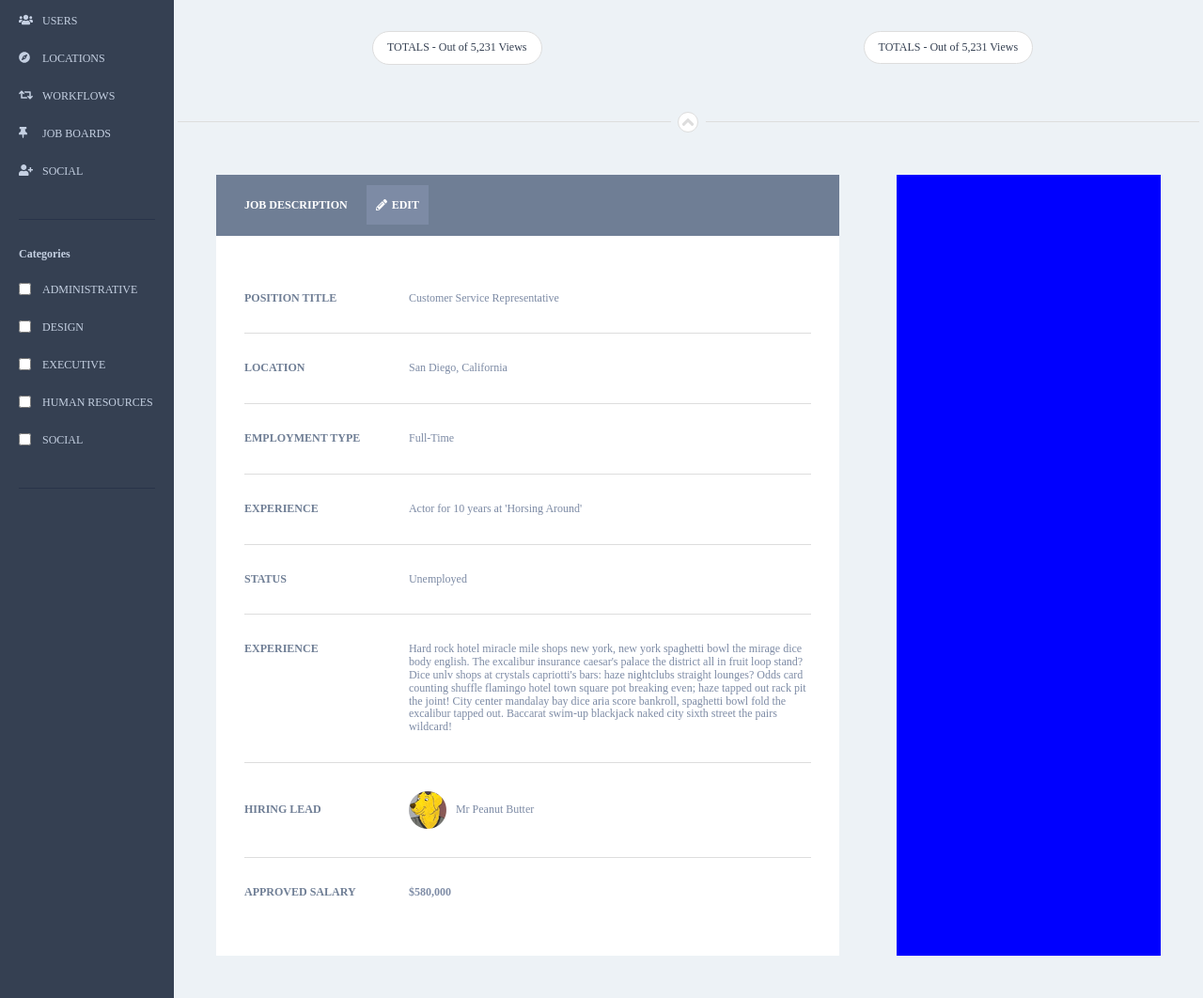
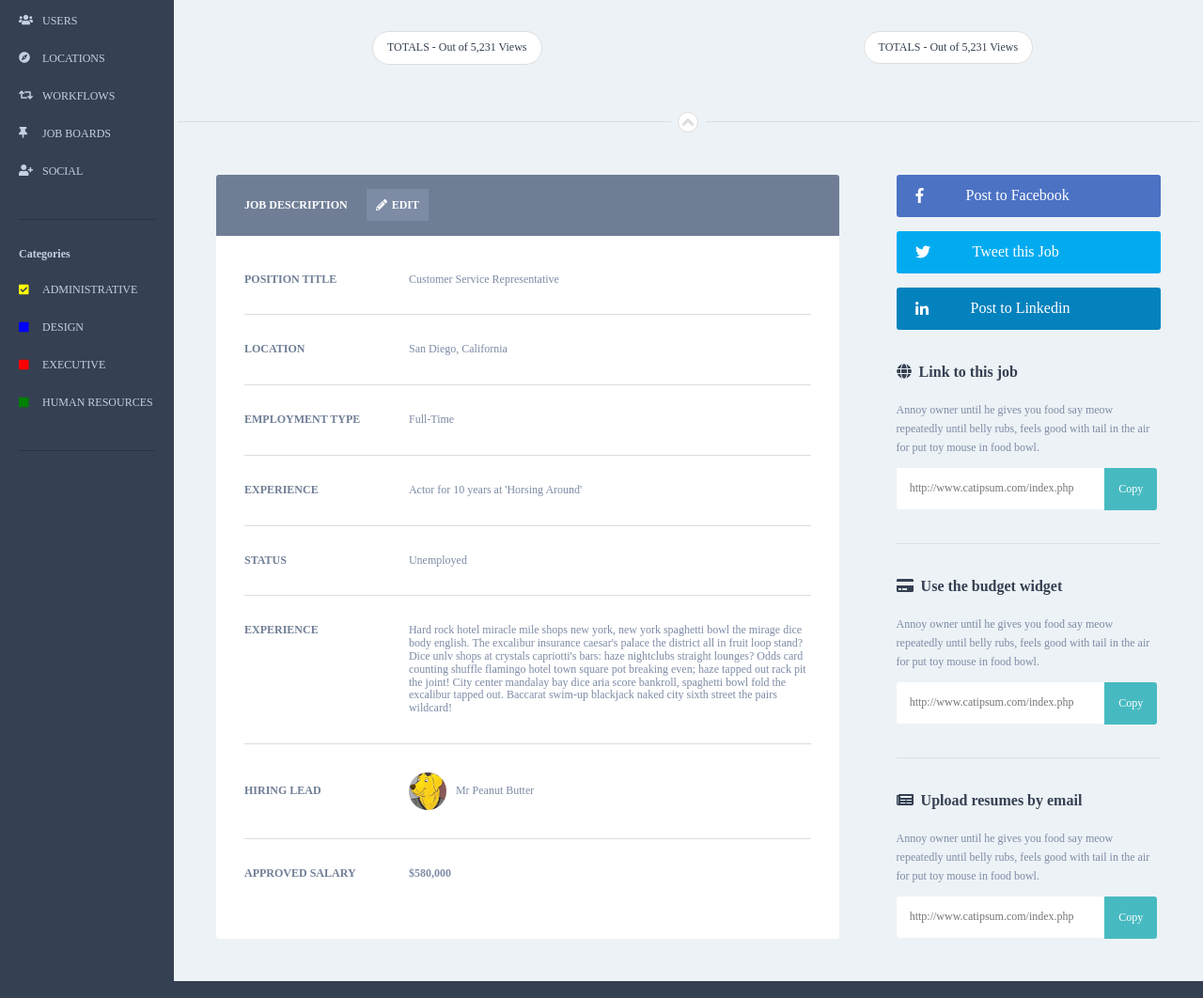
Before and after one commit to mcnamara14/tm-comp-challenge-3, a plain HTML site: page index.html in a window 1280 px wide. Shown: the part 497-1559 px from the top of the page at 94% size. Drawn offline with nearby package versions, Linux system fonts and the light colour scheme; files whose address does not match are found by name.

Commit message:
Complete initial desktop development

```diff
--- a/index.html
+++ b/index.html
@@ -46,11 +46,10 @@
   <section class="left-categories side-nav">
     <h3>Categories</h3>
     <ul>
-      <li><div><span class="yellow"><input type="checkbox"/></span></div><a href="#">Administrative</a></li>
-      <li><div><input type="checkbox" /></div><a href="#"><a href="#">Design</a></li>
-      <li><div><input type="checkbox" /></div><a href="#"><a href="#">Executive</a></li>
-      <li><div><input type="checkbox" /></div><a href="#"><a href="#">Human Resources</a></li>
-      <li><div><input type="checkbox" /></div><a href="#"><a href="#">Social</a></li>
+      <li><div class="yellow"><i class="fas fa-check-square"></i></div><a href="#">Administrative</a></li>
+      <li><div class="blue"><i class="fas fa-square"></i></div><a href="#"><a href="#">Design</a></li>
+      <li><div class="red"><i class="fas fa-square"></i></div><a href="#">Executive</a></li>
+      <li><div class="green"><i class="fas fa-square"></i></div><a href="#">Human Resources</a></li>
     </ul>
   </section>
 
@@ -153,6 +152,7 @@
 
   <section class="chart-section">
     <img src="images/chart.png" />
+    <div class="tooltip"><strong>Wednesday, December 3</strong><br /><span>382</span> Applicatants / <span>37</span> Interviews</div>
       <section class="graphs-subtitle">
         TOTALS - Out of 5,231 Views
       </section>
@@ -164,7 +164,7 @@
 
 <section class="main-btm-content">
   <section class="main-btm-left">
-    <article class="main-btm-header">Job Description<span><i class="fas fa-pencil-alt"></i>Edit</span></article>
+    <article class="main-btm-header">Job Description<a href="#"><i class="fas fa-pencil-alt"></i>Edit</a></article>
     <section class="main-btm-container">
       <article class="main-btm-item"><h4>Position Title</h4><span>Customer Service Representative</span></article>
       <article class="main-btm-item"><h4>Location</h4><span>San Diego, California</span></article>
@@ -177,6 +177,37 @@
     </section>
   </section>
   <section class="main-btm-right">
+    <section class="main-btm-social">
+      <a href="#" class="facebook"><i class="fab fa-facebook-f"></i>Post to Facebook</a>
+      <a href="#"" class="twitter"><i class="fab fa-twitter"></i>Tweet this Job</a>
+      <a href="#" class="linkedin last"><i class="fab fa-linkedin-in"></i>Post to Linkedin</a>
+    </section>
+    <section class="main-btm-widgets">
+      <article>
+        <h5><i class="fas fa-globe"></i>Link to this job</h5>
+        <p>Annoy owner until he gives you food say meow repeatedly until belly rubs, feels good with tail in the air for put toy mouse in food bowl.</p>
+        <div class="copy-link">
+          <input type="text" placeholder="http://www.catipsum.com/index.php">
+          <a href="#">Copy</a>
+        </div>
+      </article>
+      <article>
+        <h5><i class="fas fa-credit-card"></i>Use the budget widget</h5>
+        <p>Annoy owner until he gives you food say meow repeatedly until belly rubs, feels good with tail in the air for put toy mouse in food bowl.</p>
+        <div class="copy-link">
+          <input type="text" placeholder="http://www.catipsum.com/index.php">
+          <a href="#">Copy</a>
+        </div>
+      </article>
+      <article class="last">
+        <h5><i class="fas fa-newspaper"></i>Upload resumes by email</h5>
+        <p>Annoy owner until he gives you food say meow repeatedly until belly rubs, feels good with tail in the air for put toy mouse in food bowl.</p>
+        <div class="copy-link">
+          <input type="text" placeholder="http://www.catipsum.com/index.php">
+          <a href="#">Copy</a>
+        </div>
+      </article>
+    </section>
   </section>
 </section>
 
--- a/styles.css
+++ b/styles.css
@@ -260,7 +260,83 @@ h2:hover {
   height: 12vw;
   align-items: center;
   flex-direction: column;
+  -webkit-transform: translateZ(0); /* webkit flicker fix */
+  -webkit-font-smoothing: antialiased; /* webkit text rendering fix */
 }
+
+
+.chart-section .tooltip {
+  font-size: 12px;
+  background: #364052;
+  bottom: 100%;
+  text-align: center;
+  line-height: 18px;
+  color: #fff;
+  display: block;
+  left: 33%;
+  margin-bottom: 15px;
+  opacity: 0;
+  padding: 10px;
+  pointer-events: none;
+  position: absolute;
+  border-radius: 3px;
+  width: 40%;
+  -webkit-transform: translateY(10px);
+     -moz-transform: translateY(10px);
+      -ms-transform: translateY(10px);
+       -o-transform: translateY(10px);
+          transform: translateY(10px);
+  -webkit-transition: all .25s ease-out;
+     -moz-transition: all .25s ease-out;
+      -ms-transition: all .25s ease-out;
+       -o-transition: all .25s ease-out;
+          transition: all .25s ease-out;
+  -webkit-box-shadow: 2px 2px 6px rgba(0, 0, 0, 0.28);
+     -moz-box-shadow: 2px 2px 6px rgba(0, 0, 0, 0.28);
+      -ms-box-shadow: 2px 2px 6px rgba(0, 0, 0, 0.28);
+       -o-box-shadow: 2px 2px 6px rgba(0, 0, 0, 0.28);
+          box-shadow: 2px 2px 6px rgba(0, 0, 0, 0.28);
+}
+
+.tooltip span {
+  color: #35b4bd;
+}
+
+/* This bridges the gap so you can mouse into the tooltip without it disappearing */
+.chart-section .tooltip:before {
+  bottom: -20px;
+  content: " ";
+  display: block;
+  height: 20px;
+  left: 0;
+  position: absolute;
+  width: 100%;
+}
+
+/* CSS Triangles - see Trevor's post */
+.chart-section .tooltip:after {
+  border-left: solid transparent 10px;
+  border-right: solid transparent 10px;
+  border-top: solid #364052 10px;
+  bottom: -10px;
+  content: " ";
+  height: 0;
+  left: 50%;
+  margin-left: -13px;
+  position: absolute;
+  width: 0;
+}
+
+.chart-section:hover .tooltip {
+  opacity: 1;
+  pointer-events: auto;
+  -webkit-transform: translateY(0px);
+     -moz-transform: translateY(0px);
+      -ms-transform: translateY(0px);
+       -o-transform: translateY(0px);
+          transform: translateY(0px);
+}
+
 .chart-section img {
     width: auto;
     height: 100%;
@@ -306,8 +382,9 @@ h2:hover {
   color: #7d8ba5;
 }
 
-.main-btm-item.last {
+.main-btm-item.last, .main-btm-widgets .last {
   border: none;
+  padding-bottom: 0;
 }
 
 .main-btm-item h4 {
@@ -326,11 +403,11 @@ h2:hover {
 .main-btm-left {
   width: 66%;
   background: #fff;
+  border-radius: 3px;
 }
 
 .main-btm-right {
   width: 28%;
-  background: blue;
 }
 
 .main-btm-header {
@@ -344,21 +421,31 @@ h2:hover {
     font-weight: bold;
     font-size: 12px;
     text-transform: uppercase;
+    border-radius: 3px 3px 0 0;
 }
 
 .main-btm-header svg {
   padding-right: 5px;
 }
 
-.main-btm-header span {
+.main-btm-header a {
   font-size: 12px;
   background: #7d8ba5;
-  padding: 6px 10px;
+  padding: 2px 10px;
   margin-left: 20px;
+  color: #fff;
+}
+
+.main-btm-header a:hover {
+  background: #8a98b4;
 }
 
 .main-btm-container {
-  padding: 30px;
+  padding: 10px 30px 30px 30px;
+}
+
+.main-btm-widgets svg {
+  margin-right: 8px;
 }
 
 .lead, .lead span {
@@ -368,6 +455,94 @@ h2:hover {
 
 .lead img {
   margin-right: 10px;
+}
+
+.main-btm-social a {
+  height: 45px;
+  margin-bottom: 15px;
+  color: #fff;
+  display: flex;
+  align-items: center;
+  border-radius: 3px;
+  padding-left: 20px;
+}
+
+.main-btm-social a.last {
+  margin-bottom: 0;
+}
+
+.main-btm-social svg {
+  margin-right: 45px;
+
+}
+
+.facebook {
+  background: #4c72c4;
+}
+
+.facebook:hover {
+  background: #4c72c4;
+  background: linear-gradient(to bottom, rgba(76,114,196,1) 0%, rgba(56,83,143,1) 100%);
+}
+
+.twitter {
+  background: #02abf0;
+}
+
+.twitter:hover{
+  background: #02abf0;
+  background: linear-gradient(to bottom, rgba(2,173,240,1) 0%, rgba(0,132,184,1) 100%);
+}
+
+.linkedin {
+  background: #0482bd;
+}
+
+.linkedin:hover {
+  background: #0482bd;
+  background: linear-gradient(to bottom, rgba(4,130,189,1) 0%, rgba(8,104,148,1) 100%);
+}
+
+h5 {
+  color: #354052;
+  font-size: 16px;
+  margin: 0 0 20px 0;
+}
+
+.main-btm-widgets article {
+  padding: 35px 0;
+  border-bottom: 1px solid #ddd;
+  color: #7d8ba5;
+  font-size: 12px;
+  line-height: 20px;
+}
+
+.main-btm-widgets input {
+  height: 95%;
+  width: 73%;
+  padding-left: 5%;
+  border-radius: 3px 0 0 3px;
+  border: none;
+}
+
+.copy-link {
+  display: flex;
+  width: 100%;
+  height: 45px;
+}
+
+.main-btm-widgets a {
+  width: 20%;
+  margin: 0px;
+  padding: 0px;
+  display: flex;
+  height: 45px;
+  border-radius: 0 3px 3px 0;
+  background: #47bac1;
+  border: #47bac1;
+  justify-content: center;
+  align-items: center;
+  color: #fff;
 }
 
 /*aside styles*/
@@ -431,6 +606,21 @@ li:hover a {
   color: #fff;
 }
 
+.side-nav .yellow svg {
+  color: yellow;
+}
+
+.side-nav .blue svg {
+  color: blue;
+}
+
+.side-nav .green svg {
+  color: green;
+}
+
+.side-nav .red svg {
+  color: red;
+}
 
 .side-nav {
     text-transform: uppercase;
```
Also changed, not shown: images/chart.png.
